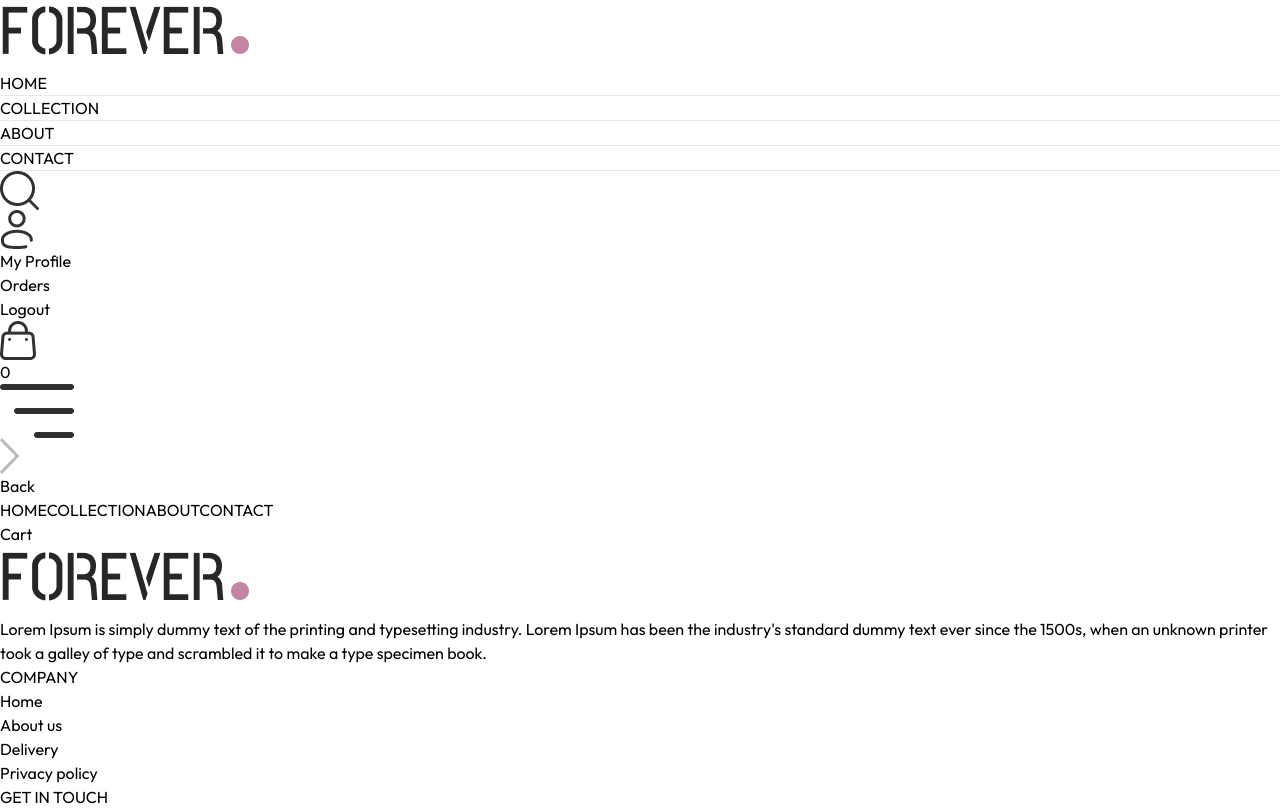
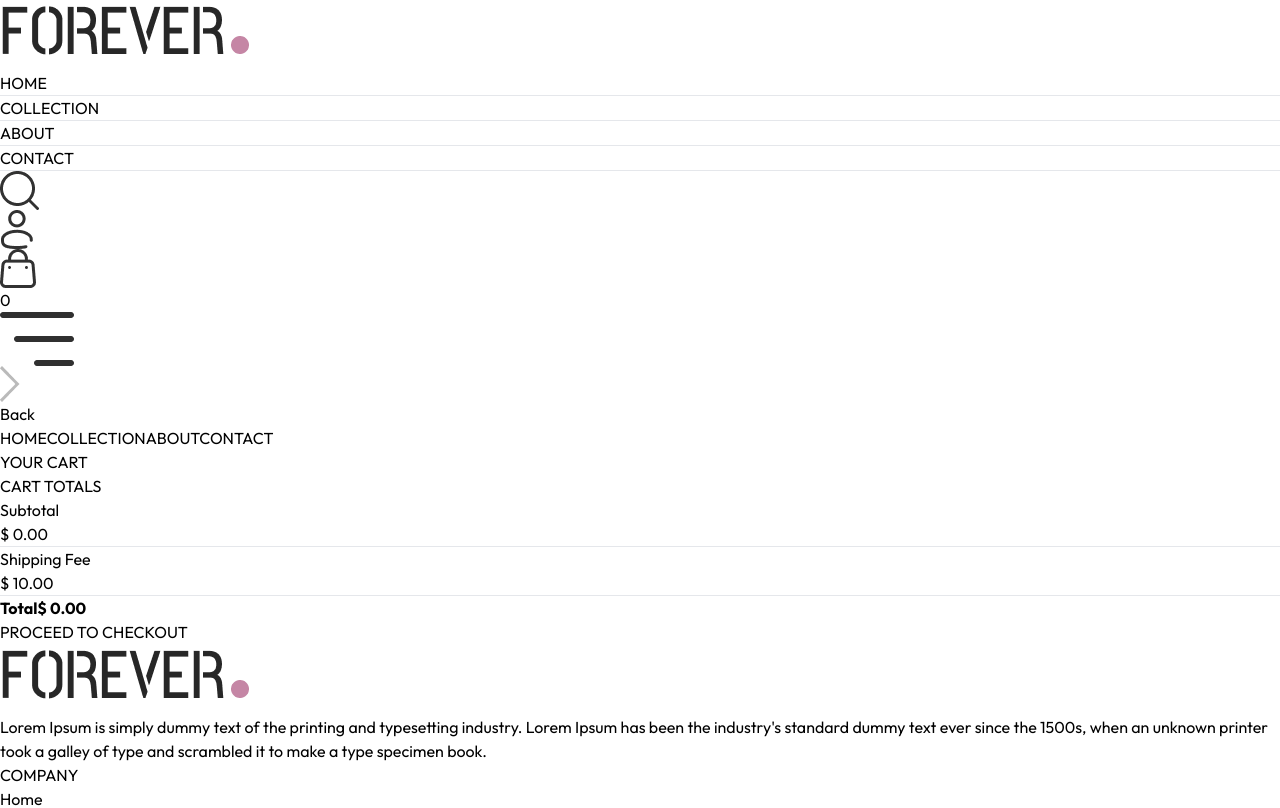
Before and after one commit to arshdeepsingh2003/Ecommerce_app, a React (Vite) app in the folder frontend/: page /cart in a window 1280 px wide. Shown: the top 808 px of the page. Built offline with nearby package versions, Linux system fonts and the light colour scheme.

Commit message:
cart page and total cart amount functionality

```diff
--- /dev/null
+++ b/frontend/src/components/CartTotal.jsx
@@ -0,0 +1,35 @@
+import React, { useContext } from 'react'
+import { ShopContext } from '../context/ShopContext'
+import Title from './Title';
+
+const CartTotal = () => {
+
+    const {currency,delivery_fee,getCartAmount} = useContext(ShopContext);
+
+  return (
+    <div className='w-full'>
+      <div className='text-2xl'>
+        <Title text1={'CART'} text2={'TOTALS'} />
+      </div>
+
+      <div className='flex flex-col gap-2 mt-2 text-sm'>
+            <div className='flex justify-between'>
+                <p>Subtotal</p>
+                <p>{currency} {getCartAmount()}.00</p>
+            </div>
+            <hr />
+            <div className='flex justify-between'>
+                <p>Shipping Fee</p>
+                <p>{currency} {delivery_fee}.00</p>
+            </div>
+            <hr />
+            <div className='flex justify-between'>
+                <b>Total</b>
+                <b>{currency} {getCartAmount() === 0 ? 0 : getCartAmount() + delivery_fee}.00</b>
+            </div>
+      </div>
+    </div>
+  )
+}
+
+export default CartTotal
--- a/frontend/src/components/Navbar.jsx
+++ b/frontend/src/components/Navbar.jsx
@@ -4,66 +4,68 @@
 import { ShopContext } from '../context/ShopContext';
 
 const Navbar = () => {
-  const [visible,setVisible] = useState(false);
-  const {setShowSearch,getCartCount}=useContext(ShopContext);
+
+    const [visible,setVisible] = useState(false);
+
+    const {setShowSearch , getCartCount , navigate, token, setToken, setCartItems} = useContext(ShopContext);
+
+    const logout = () => {
+        navigate('/login')
+        localStorage.removeItem('token')
+        setToken('')
+        setCartItems({})
+    }
+
   return (
-    <div className="flex items-center justify-between py-5 font-medium">
-      <a href="/">
-        <img src={assets.logo} className="w-36" alt="Logo" />
-      </a>
+    <div className='flex items-center justify-between py-5 font-medium'>
 
-      <ul className="hidden sm:flex gap-5 text-sm text-gray-700">
-        {['/', '/collection', '/about', '/contact'].map((path, index) => {
-          const labels = ['HOME', 'COLLECTION', 'ABOUT', 'CONTACT'];
-          return (
-            <li
-              key={index}
-              className={`flex flex-col items-center gap-1 group ${
-                location.pathname === path ? 'font-bold text-gray-900' : ''
-              }`}
-            >
-              <a href={path}>
-                <p className="group-hover:translate-y-[-5px] transition-transform duration-300">
-                  {labels[index]}
-                </p>
-              </a>
-              <hr
-                className={`w-2/4 h-[1.5px] bg-gray-700 transition-all duration-300 ${
-                  location.pathname === path || 'hidden group-hover:block'
-                }`}
-              />
-            </li>
-          );
-        })}
+      <Link to='/'><img src={assets.logo} className='w-36' alt="" /></Link>
+
+      <ul className='hidden sm:flex gap-5 text-sm text-gray-700'>
+
+        <NavLink to='/' className='flex flex-col items-center gap-1'>
+            <p>HOME</p>
+            <hr className='w-2/4 border-none h-[1.5px] bg-gray-700 hidden' />
+        </NavLink>
+        <NavLink to='/collection' className='flex flex-col items-center gap-1'>
+            <p>COLLECTION</p>
+            <hr className='w-2/4 border-none h-[1.5px] bg-gray-700 hidden' />
+        </NavLink>
+        <NavLink to='/about' className='flex flex-col items-center gap-1'>
+            <p>ABOUT</p>
+            <hr className='w-2/4 border-none h-[1.5px] bg-gray-700 hidden' />
+        </NavLink>
+        <NavLink to='/contact' className='flex flex-col items-center gap-1'>
+            <p>CONTACT</p>
+            <hr className='w-2/4 border-none h-[1.5px] bg-gray-700 hidden' />
+        </NavLink>
+
       </ul>
+
       <div className='flex items-center gap-6'>
-          <img onClick={()=>setShowSearch(true)} src={assets.search_icon} className='w-5 cursor-pointer' alt=" "></img>
+            <img onClick={()=> { setShowSearch(true); navigate('/collection') }} src={assets.search_icon} className='w-5 cursor-pointer' alt="" />
 
-
-      <div className=' group relative'>
-      <img className="w-5 cursor-pointer" src={assets.profile_icon} alt="" />
-      <div className="group-hover:block hidden absolute dropdown-menu right-0 pt-4">
-      <div className="flex flex-col gap-3 w-40 py-4 px-5 bg-gradient-to-br from-gray-50 to-gray-200 text-gray-600 rounded-lg shadow-lg border border-gray-300">
-      <p className="cursor-pointer hover:text-gray-900 hover:bg-gray-100 transition-colors duration-200 rounded-md px-2 py-1">
-        My Profile
-      </p>
-      <p className="cursor-pointer hover:text-gray-900 hover:bg-gray-100 transition-colors duration-200 rounded-md px-2 py-1">
-        Orders
-      </p>
-      <p className="cursor-pointer hover:text-red-500 hover:bg-gray-100 transition-colors duration-200 rounded-md px-2 py-1">
-        Logout
-      </p>
+            <div className='group relative'>
+                <img onClick={()=> token ? null : navigate('/login') } className='w-5 cursor-pointer' src={assets.profile_icon} alt="" />
+                {/* Dropdown Menu */}
+                {token &&
+                <div className='group-hover:block hidden absolute dropdown-menu right-0 pt-4'>
+                    <div className='flex flex-col gap-2 w-36 py-3 px-5  bg-slate-100 text-gray-500 rounded'>
+                        <p className='cursor-pointer hover:text-black'>My Profile</p>
+                        <p onClick={()=>navigate('/orders')} className='cursor-pointer hover:text-black'>Orders</p>
+                        <p onClick={logout} className='cursor-pointer hover:text-black'>Logout</p>
                     </div>
-                </div>
-      </div>
-      <a href='/cart' className='relative'>
+                </div>}
+            </div>
+            <Link to='/cart' className='relative'>
                 <img src={assets.cart_icon} className='w-5 min-w-5' alt="" />
                 <p className='absolute right-[-5px] bottom-[-5px] w-4 text-center leading-4 bg-black text-white aspect-square rounded-full text-[8px]'>{getCartCount()}</p>
-      </a>
-      <img onClick={()=>setVisible(true)} src={assets.menu_icon} className='w-5 cursor-pointer sm:hidden' alt="" />
+            </Link>
+            <img onClick={()=>setVisible(true)} src={assets.menu_icon} className='w-5 cursor-pointer sm:hidden' alt="" />
       </div>
-      {/* Sidebar menu for small screens */}
-      <div className={`absolute top-0 right-0 bottom-0 overflow-hidden bg-white transition-all ${visible ? 'w-full' : 'w-0'}`}>
+
+        {/* Sidebar menu for small screens */}
+        <div className={`absolute top-0 right-0 bottom-0 overflow-hidden bg-white transition-all ${visible ? 'w-full' : 'w-0'}`}>
                 <div className='flex flex-col text-gray-600'>
                     <div onClick={()=>setVisible(false)} className='flex items-center gap-4 p-3 cursor-pointer'>
                         <img className='h-4 rotate-180' src={assets.dropdown_icon} alt="" />
@@ -74,12 +76,10 @@
                     <NavLink onClick={()=>setVisible(false)} className='py-2 pl-6 border' to='/about'>ABOUT</NavLink>
                     <NavLink onClick={()=>setVisible(false)} className='py-2 pl-6 border' to='/contact'>CONTACT</NavLink>
                 </div>
-       </div>
-
-
+        </div>
 
     </div>
-  );
-};
+  )
+}
 
-export default Navbar;
+export default Navbar
--- a/frontend/src/context/ShopContext.jsx
+++ b/frontend/src/context/ShopContext.jsx
@@ -49,12 +49,39 @@
         return totalCount;
     }
 
+    const updateQuantity = async (itemId, size, quantity) => {
+
+        let cartData = structuredClone(cartItems);
+
+        cartData[itemId][size] = quantity;
+
+        setCartItems(cartData);
+
+    }
+
+    const getCartAmount = () => {
+        let totalAmount = 0;
+        for (const items in cartItems) {
+            let itemInfo = products.find((product) => product._id === items);
+            for (const item in cartItems[items]) {
+                try {
+                    if (cartItems[items][item] > 0) {
+                        totalAmount += itemInfo.price * cartItems[items][item];
+                    }
+                } catch (error) {
+
+                }
+            }
+        }
+        return totalAmount;
+    }
+
 
     const value={
         products,currency,delivery_fee,
         search,setSearch,showSearch,setShowSearch,
         cartItems, addToCart,
-        getCartCount
+        getCartCount,updateQuantity,getCartAmount
 
     }
 
--- a/frontend/src/pages/Cart.jsx
+++ b/frontend/src/pages/Cart.jsx
@@ -1,8 +1,78 @@
-import React from 'react'
+import React, { useContext, useEffect, useState } from 'react'
+import { ShopContext } from '../context/ShopContext'
+import Title from '../components/Title';
+import { assets } from '../assets/assets';
+import CartTotal from '../components/CartTotal';
 
 const Cart = () => {
+
+  const { products, currency, cartItems, updateQuantity, navigate } = useContext(ShopContext);
+
+  const [cartData, setCartData] = useState([]);
+
+  useEffect(() => {
+
+    if (products.length > 0) {
+      const tempData = [];
+      for (const items in cartItems) {
+        for (const item in cartItems[items]) {
+          if (cartItems[items][item] > 0) {
+            tempData.push({
+              _id: items,
+              size: item,
+              quantity: cartItems[items][item]
+            })
+          }
+        }
+      }
+      setCartData(tempData);
+    }
+  }, [cartItems, products])//dependent
+
   return (
-    <div>Cart</div>
+    <div className='border-t pt-14'>
+
+      <div className=' text-2xl mb-3'>
+        <Title text1={'YOUR'} text2={'CART'} />
+      </div>
+
+      <div>
+        {
+          cartData.map((item, index) => {
+
+            const productData = products.find((product) => product._id === item._id);
+
+            return (
+              <div key={index} className='py-4 border-t border-b text-gray-700 grid grid-cols-[4fr_0.5fr_0.5fr] sm:grid-cols-[4fr_2fr_0.5fr] items-center gap-4'>
+                <div className=' flex items-start gap-6'>
+                  <img className='w-16 sm:w-20' src={productData.image[0]} alt="" />
+                  <div>
+                    <p className='text-xs sm:text-lg font-medium'>{productData.name}</p>
+                    <div className='flex items-center gap-5 mt-2'>
+                      <p>{currency}{productData.price}</p>
+                      <p className='px-2 sm:px-3 sm:py-1 border bg-slate-50'>{item.size}</p>
+                    </div>
+                  </div>
+                </div>
+                <input onChange={(e) => e.target.value === '' || e.target.value === '0' ? null : updateQuantity(item._id, item.size, Number(e.target.value))} className='border max-w-10 sm:max-w-20 px-1 sm:px-2 py-1' type="number" min={1} defaultValue={item.quantity} />
+                <img onClick={() => updateQuantity(item._id, item.size, 0)} className='w-4 mr-4 sm:w-5 cursor-pointer' src={assets.bin_icon} alt="" />
+              </div>
+            )
+
+          })
+        }
+      </div>
+
+      <div className='flex justify-end my-20'>
+        <div className='w-full sm:w-[450px]'>
+          <CartTotal />
+          <div className=' w-full text-end'>
+            <button onClick={() => navigate('/place-order')} className='bg-black text-white text-sm my-8 px-8 py-3'>PROCEED TO CHECKOUT</button>
+          </div>
+        </div>
+      </div>
+
+    </div>
   )
 }
 
```
